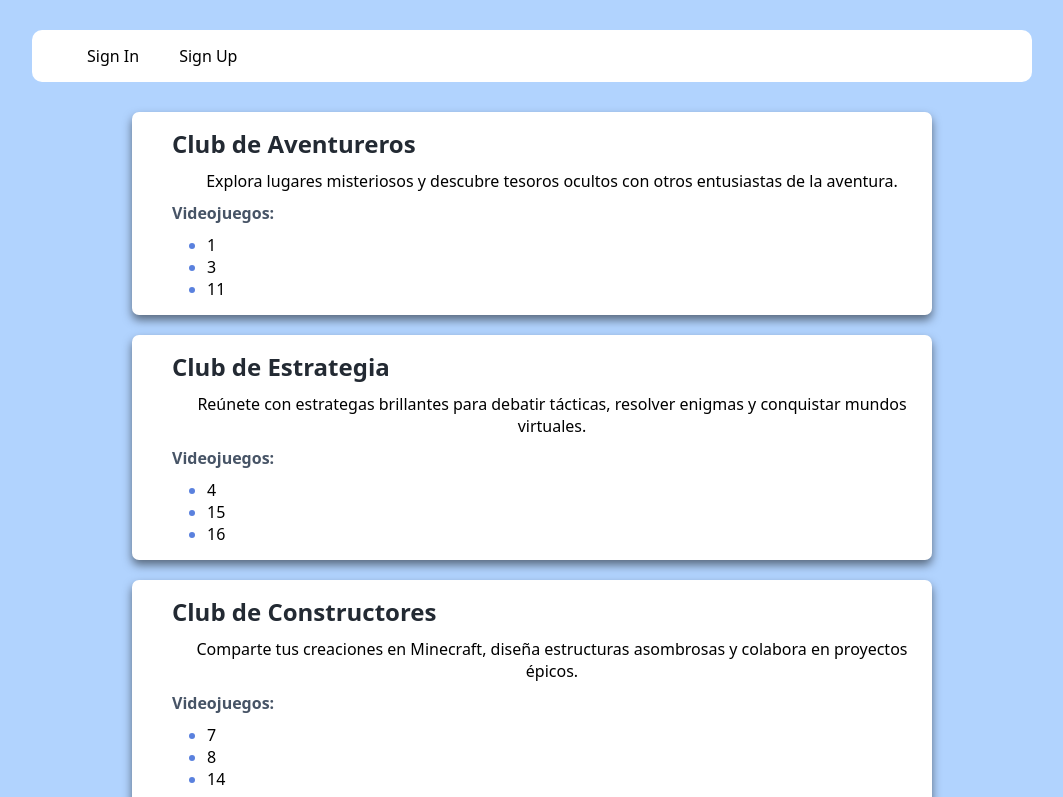
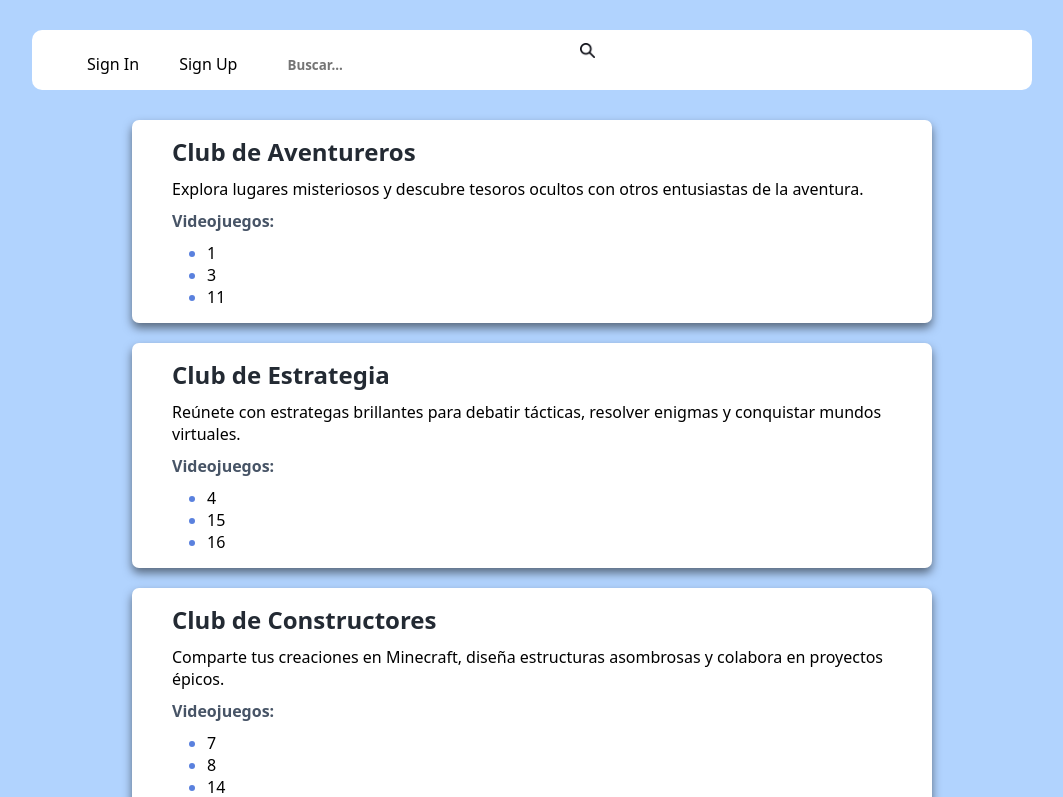
Before and after one commit to diegg22unimet/Microproyecto-2, a React (Vite) app: page /home in a window 1280 px wide. Shown: the top 797 px of the page, without its empty margins (108-1171 px from the left). Built offline with nearby package versions, Linux system fonts and the light colour scheme.

Commit message:
Añadida barra de búsqueda en HomePage

```diff
--- a/src/pages/HomePage.jsx
+++ b/src/pages/HomePage.jsx
@@ -11,6 +11,14 @@ function HomePage(){
                     <ul className={styles.pages}>
                         <li><a href="./login">Sign In</a></li>
                         <li><a href="./signup">Sign Up</a></li>
+                        <li>
+                            <div className={styles.search_bar}>
+                                <input type="text" placeholder="Buscar..." />
+                            </div>
+                        </li>
+                        <li>
+                            <button type="submit" className={styles.search_button}></button>
+                        </li>
                     </ul>
                 </nav>
             </header>
--- a/src/pages/HomePage.module.css
+++ b/src/pages/HomePage.module.css
@@ -32,6 +32,48 @@
     color: blue;
 }
 
+.navbar .search_bar {
+    display: flex;
+    height: 15px;
+    width: 300px;
+    align-items: center;
+    text-decoration: none;
+}
+
+.search_bar input[type="text"] {
+    flex: 1;
+    padding: 10px 20px;
+    font-weight: 600;
+    border: none;
+}
+
+.search_bar input:hover {
+    background-color: aliceblue;
+}
+
+.pages li .search_button {
+    display: block;
+    padding: 15px 20px;
+
+}
+
+.search_button {
+    background-image: url(../../public/search-icon.png);
+    background-repeat:no-repeat;
+    background-size: 15px 15px;
+    background-position:center;
+    height: 40px;
+    width: 60px;
+    border: none;
+    margin: auto;
+    background-color: white;
+    cursor: pointer;
+}
+
+.search_button:hover {
+    background-color: aliceblue;
+}
+
 .container {
     width: 800px;
     background-color: white;
--- a/src/pages/SignUpPage.jsx
+++ b/src/pages/SignUpPage.jsx
@@ -68,7 +68,7 @@ function SignUpPage(){
                     </form>
                     <br />
                     <br />
-                    <p>¿Ya tienes una cuenta? <a href="./login">Entra aquí</a></p>
+                    <p className={styles.parr}>¿Ya tienes una cuenta? <a href="./login">Entra aquí</a></p>
                     <br />
                     <div className={styles.signup_button}>
                         <button type="button">Registrarse</button>
--- a/src/pages/SignUpPage.module.css
+++ b/src/pages/SignUpPage.module.css
@@ -92,7 +92,7 @@ select {
     margin: auto;
 }
 
-p {
+.parr {
     text-align: center;
 }
 
```
Also changed, not shown: public/search-icon.png (added).
